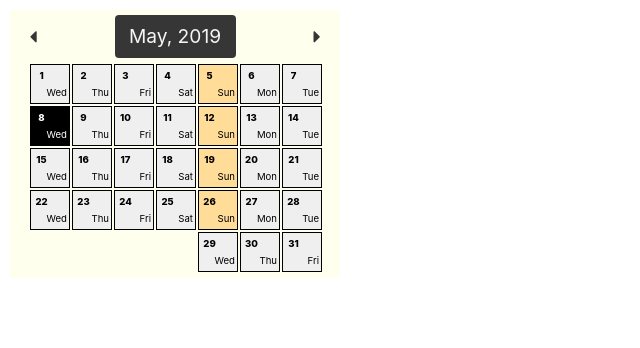
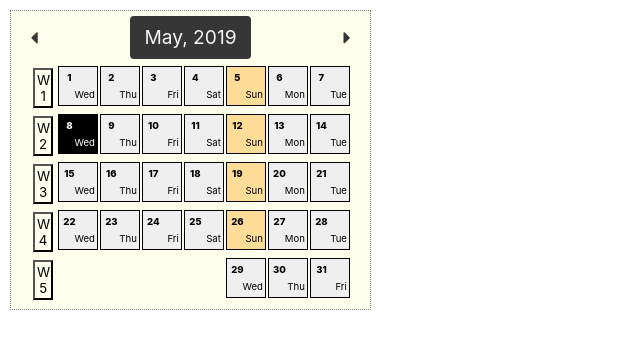
Before and after one commit to surajsharma/Calendar, a React (Create React App) app: page / in a window 1280 px wide. Shown: the top 348 px of the page, without its empty margins (0-640 px from the left). Built offline with nearby package versions, Linux system fonts and the light colour scheme.

Commit message:
week buttons added

```diff
--- a/src/components/Week.js
+++ b/src/components/Week.js
@@ -13,7 +13,6 @@ export default class Week extends React.Component{
   }
 
   componentDidMount() {
-    const numDays = 32 - new Date(this.props.year, this.props.month, 32).getDate()
     let dd = this.props.numWeek === 1 ? 1 : (((this.props.numWeek* 7)-6))
     let mm = this.state.monthDisplay
     let yyyy = this.state.yearDisplay
@@ -37,21 +36,20 @@ export default class Week extends React.Component{
         baseDate.setDate(baseDate.getDate() + 1);
 
     }
-
-    console.log(date, numDays-date)
     return weekDays
   }
 
   getBaseDate = (locale, year, month, date) => {
 	  return new Date(year, month, date).getDate()
-	  //just a 01
   }
 
   render(){
-	  // let baseDate = this.getBaseDate('en-US', this.props.year, this.props.month, this.state.today.dd)
 	  let weekDays = this.getWeekDays('en-US',this.props.year,this.props.month, this.state.today.dd, "short")
-	  return (<div className="week">{
-		  weekDays.map((item, index) => (<Day	today={this.state.today}
+	  return (
+      <div className="week">
+      <button className='week-btn'><p>W {this.props.numWeek}</p></button>
+      <div className='week-days'>
+        {weekDays.map((item, index) => (<Day	today={this.state.today}
   			  				isWeek={true}
   							dayName={item}
             		 			isToday={ this.state.today.dd + index === this.props.today.getDate()
@@ -61,9 +59,8 @@ export default class Week extends React.Component{
           				 	year={this.state.yearDisplay}
           		 		 	date={this.state.today.dd + index}
           		 		 	key={index}
-    		  				sunday={item  === 'Sun' ? true : false }
-
-			  			/>))
-	 	 }</div>)
+      		  				sunday={item  === 'Sun' ? true : false }/>))}
+        </div>
+     </div>)
   }
 }
--- a/src/styles.css
+++ b/src/styles.css
@@ -6,12 +6,10 @@
   width:50%;
   font-weight:800;
  }
-
 .sunday{
   background: #fd9;
   color: black;
 }
-
 .day {
   width: 40px;
   height: 40px;
@@ -24,16 +22,36 @@
 .week {
   display: flex;
   flex-wrap: wrap;
-  justify-content: flex-end;
+  justify-content: space-between;
+  margin: 1px;
+  width: 400px;
+}
+
+.week:hover {
+  background: rgba(255,190,155,0.5);
+}
+
+.week-btn{
+  background: transparent;
+  width: 20px;
+  height: 40px;
+  padding:2px;
+  margin: 3px;
+}
+
+.week-btn p{
+}
+
+.week-days{
 }
 
 .month {
   padding: 5px;
-  width: 330px;
+  width: 361px;
   margin: 10px;
+  border: 1px dotted grey;
   background: #ffe;
 }
-
 .monthdays {
   display: flex;
   flex-wrap: wrap;
@@ -42,38 +60,28 @@
   margin: 0 auto;
   margin-top: 5px;
 }
-
 .day:hover {
   background: lime;
   color:black;
   border: 1px solid white;
 }
-
 .App {
   font-family: sans-serif;
   text-align: center;
 }
-
-
 .today{
   background: black;
   color: white;
 }
-
-
 .center{
   text-align: center;
   border: 1px solid red;
 }
-
-
 .monthTop{
   display: flex;
   justify-content: space-between;
 
 }
-
-
 .button{
   background: transparent;
   font-size: 1.2em;
```
Lines whose indentation alone changed are shown as unchanged.
